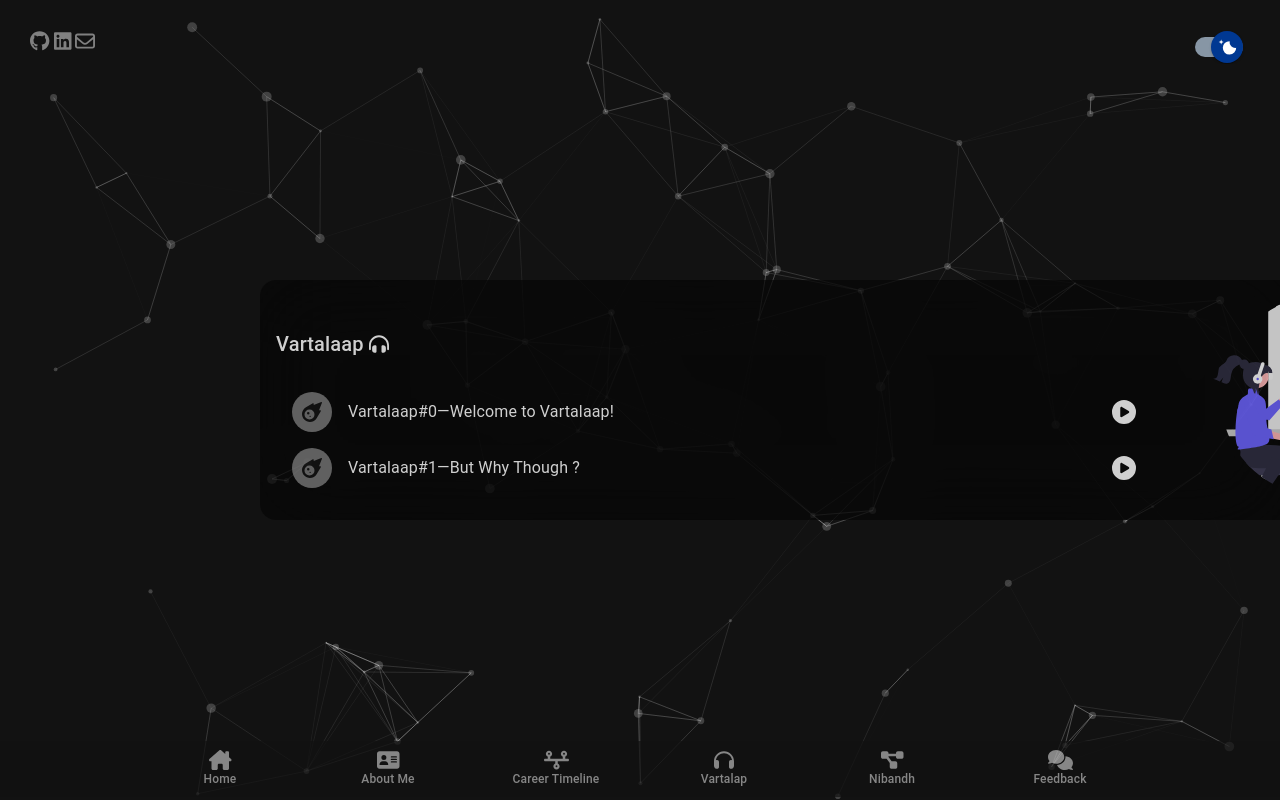
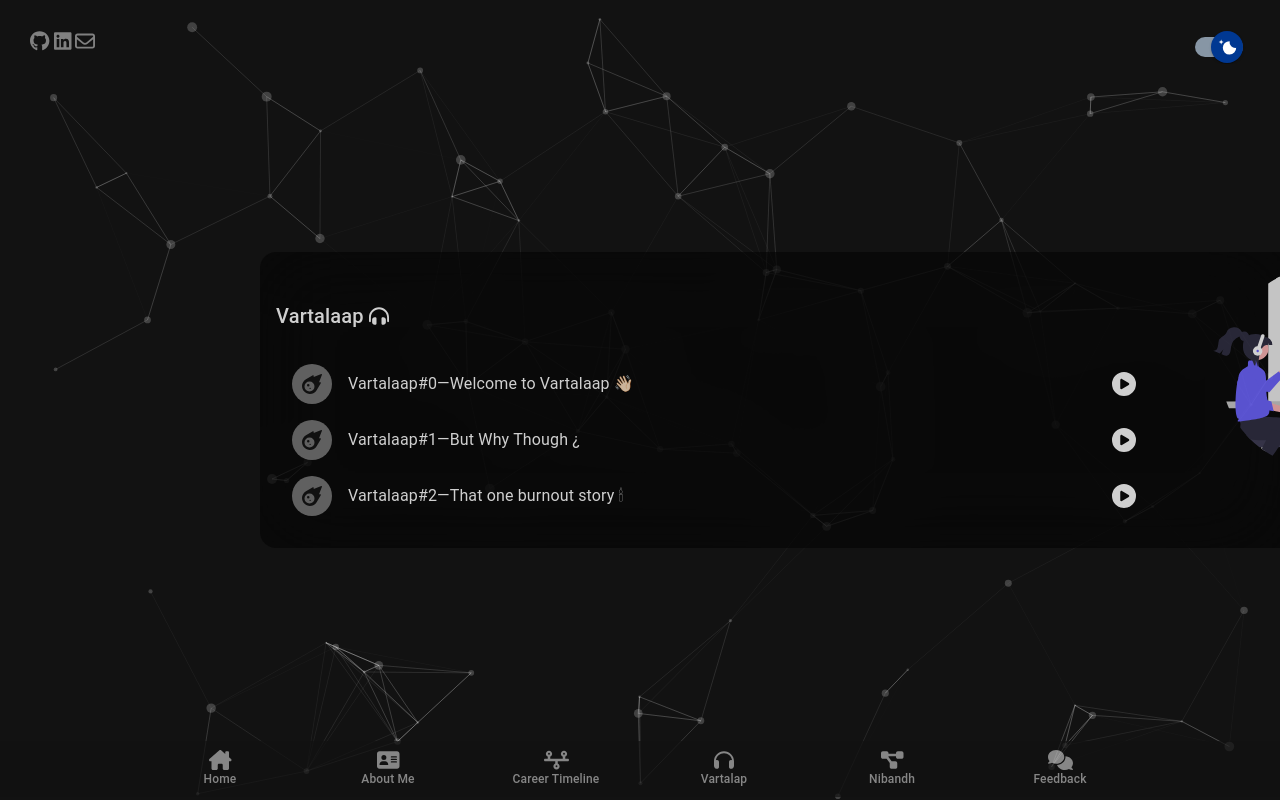
Before and after one commit to thatShashankGuy/parisar, a React (Vite) app in the folder web/: page /audio in a window 1280 px wide. Shown: the top 800 px of the page. Built offline with nearby package versions, Linux system fonts and the light colour scheme.

Commit message:
missing list

```diff
--- a/web/src/Constants/DataObjects.ts
+++ b/web/src/Constants/DataObjects.ts
@@ -35,13 +35,19 @@ export const AboutMe = {
 export const PodcastList = [{
     ID : 1,
     EpisodeId :"Vartalaap#0",
-    Name:"Welcome to Vartalaap!",
+    Name:"Welcome to Vartalaap 👋🏻",
     logId : "vartalaap00"
   },{
     ID: 2,
     EpisodeId : "Vartalaap#1",
-    Name : "But Why Though ?",
+    Name : "But Why Though ¿ ",
     logId :"vartalaap01"
+  },
+  {
+    ID: 3,
+    EpisodeId : "Vartalaap#2",
+    Name : "That one burnout story 🕯",
+    logId :"vartalaap02"
   }
 ]
 
```
